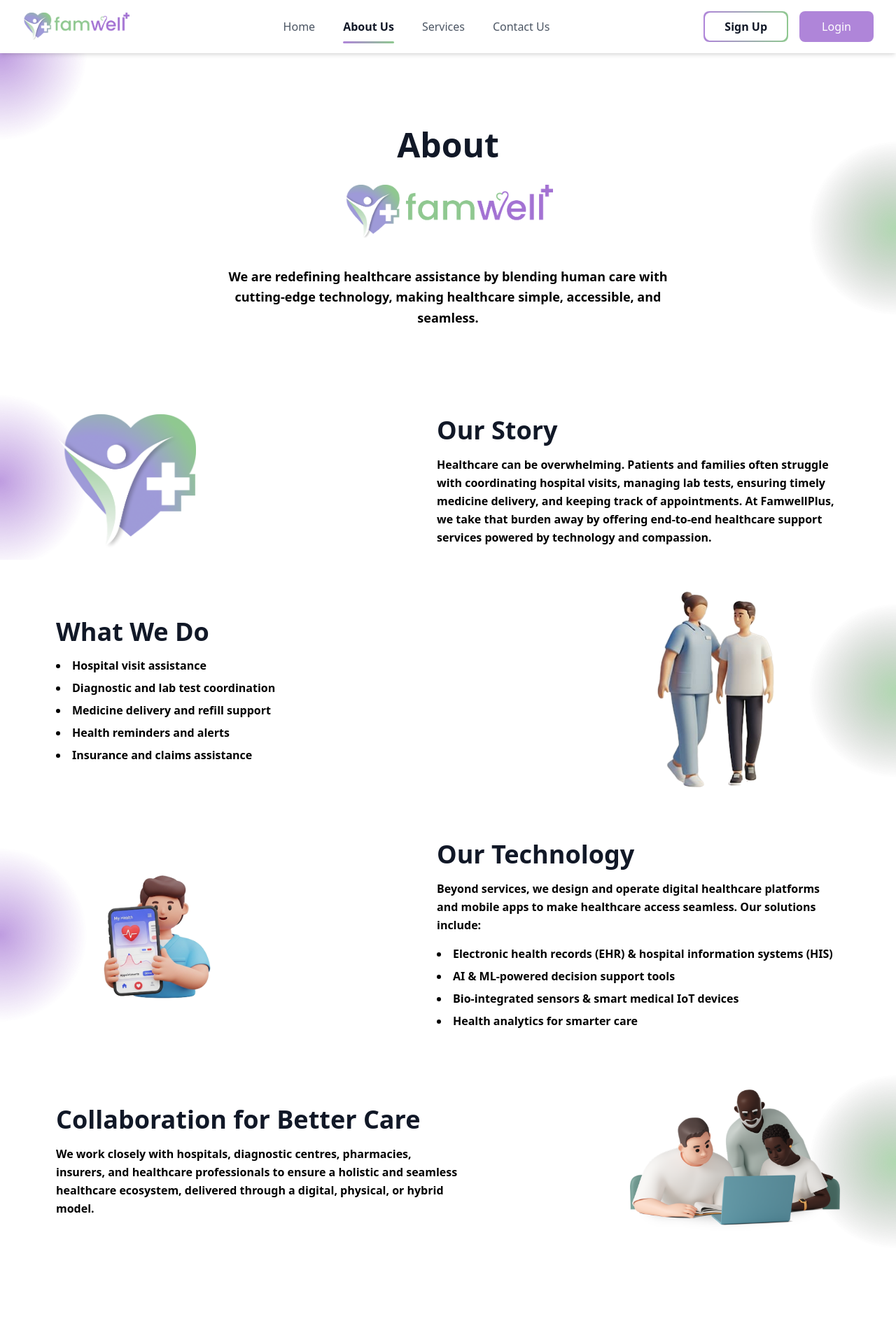
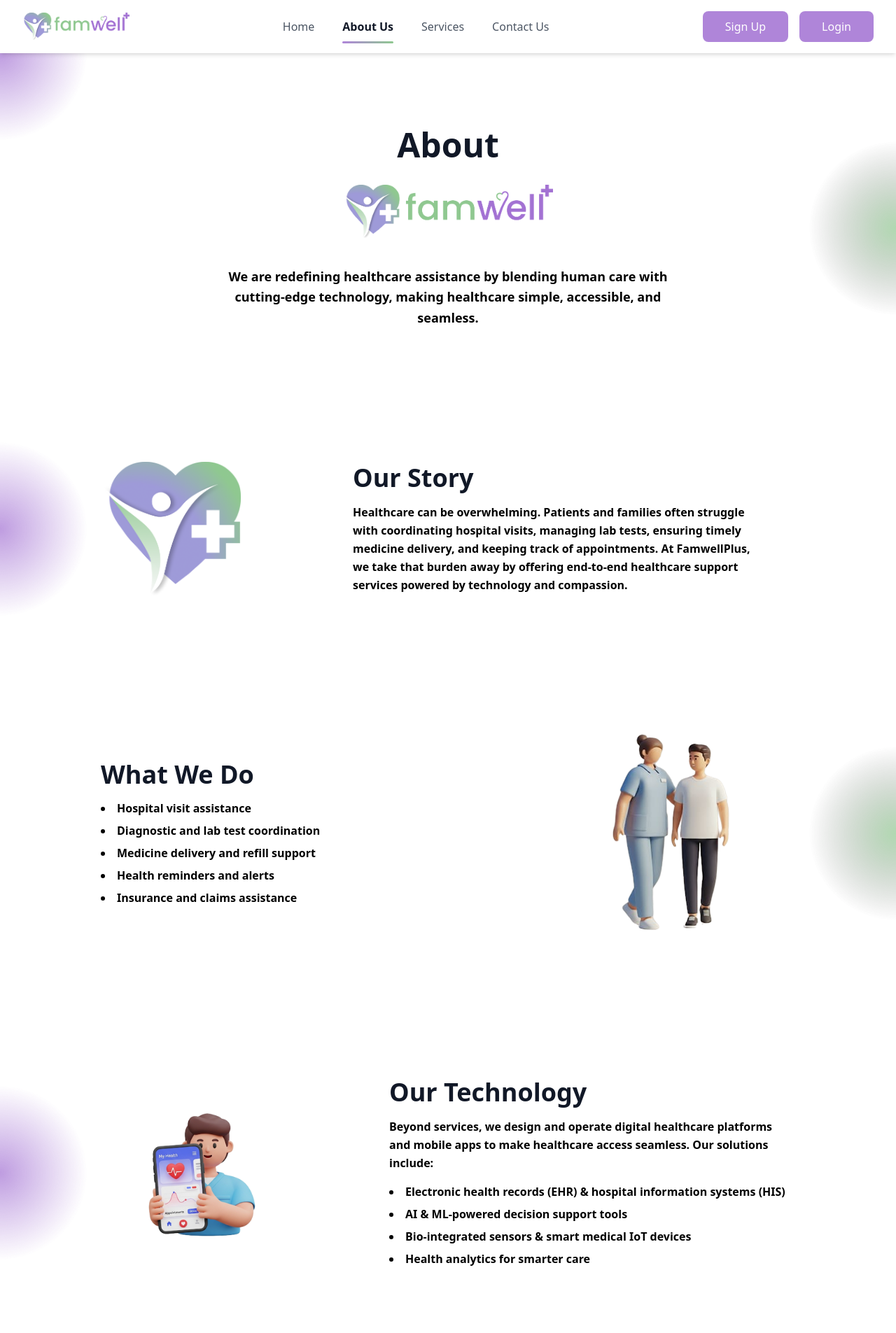
Before and after one commit to famwelltech/firebase_login, a React (Create React App) app: page /about in a window 1280 px wide. Shown: the top 1905 px of the page at 70% size. Built offline with nearby package versions, Linux system fonts and the light colour scheme.

Commit message:
changes added in abouts us page and navbar component

```diff
--- a/src/components/About/About5.jsx
+++ b/src/components/About/About5.jsx
@@ -46,7 +46,8 @@
         </div>
       </div>
 
-      <div className="relative py-3 px-4 md:px-20 bg-white flex flex-col md:flex-row items-center justify-between text-left">
+  {/* Our Story row — spacing tuned to match Figma */}
+  <div className="relative py-12 md:py-16 lg:py-20 px-6 md:px-28 lg:px-36 bg-white flex flex-col md:flex-row items-center text-left gap-40 md:gap-50 lg:gap-50">
         <div className="absolute top-1/2 left-0 z-0">
           <img
             src={PurpleGradient}
@@ -55,7 +56,8 @@
           />
         </div>
 
-        <div className="relative z-10 flex-shrink-0 mb-8 md:mb-0 md:mr-12">
+        {/* Left illustration (remove large right margin; gap now controls spacing) */}
+        <div className="relative z-10 flex-shrink-0 mb-8 md:mb-0">
           <img
             src={OurStoryImg}
             alt="An illustrated family"
@@ -63,6 +65,7 @@
           />
         </div>
 
+        {/* Text column with controlled line length */}
         <div className="relative z-10 max-w-xl">
           <h2 className="text-4xl font-extrabold text-gray-900 mb-4">
             Our Story
@@ -77,7 +80,8 @@
         </div>
       </div>
 
-      <div className="relative py-3 px-4 md:px-20 bg-white flex flex-col-reverse md:flex-row items-center justify-between text-left">
+  {/* What We Do row — align text inset to match 'Our Story' and space from image */}
+  <div className="relative py-12 md:py-16 lg:py-20 px-6 md:px-28 lg:px-36 bg-white flex flex-col-reverse md:flex-row items-center text-left gap-14 md:gap-28 lg:gap-28">
         <div className="absolute top-1/2 right-0 z-0">
           <img
             src={GreenGradient}
@@ -86,7 +90,7 @@
           />
         </div>
 
-        <div className="relative z-10 max-w-xl mb-8 md:mb-0 md:mr-12">
+  <div className="relative z-10 max-w-xl mb-8 md:mb-0">
           <h2 className="text-4xl font-extrabold text-gray-900 mb-4">
             What We Do
           </h2>
@@ -99,7 +103,7 @@
           </ul>
         </div>
 
-        <div className="relative z-10 flex-shrink-0 mb-8 md:mb-0">
+        <div className="relative z-10 flex-shrink-0 mb-8 md:mb-0 md:ml-auto">
           <img
             src={WhatWeDoImg}
             alt="What We Do illustration"
@@ -108,7 +112,8 @@
         </div>
       </div>
 
-      <div className="relative py-3 px-4 md:px-20 bg-white flex flex-col md:flex-row items-center justify-between text-left">
+  {/* Our Technology row — normalize padding and use gap so left image aligns with next section text */}
+  <div className="relative py-12 md:py-16 lg:py-20 px-6 md:px-28 lg:px-36 bg-white flex flex-col md:flex-row items-center text-left gap-14 md:gap-28 lg:gap-28">
         <div className="absolute top-1/2 left-0 z-0">
           <img
             src={PurpleGradient}
@@ -117,7 +122,7 @@
           />
         </div>
 
-        <div className="relative z-10 flex-shrink-0 mb-8 md:mb-0 md:mr-12">
+        <div className="relative z-10 flex-shrink-0 mb-8 md:mb-0">
           <img
             src={OurTechnologyImg}
             alt="Our Technology illustration"
@@ -146,7 +151,8 @@
         </div>
       </div>
 
-      <div className="relative py-3 px-4 md:px-20 bg-white flex flex-col-reverse md:flex-row items-center justify-between text-left">
+  {/* Collaboration row — align left edge with image in the row above and push right image out */}
+  <div className="relative py-12 md:py-16 lg:py-20 px-6 md:px-28 lg:px-36 bg-white flex flex-col-reverse md:flex-row items-center text-left gap-14 md:gap-28 lg:gap-28">
         <div className="absolute top-1/2 right-0 z-0">
           <img
             src={GreenGradient}
@@ -155,7 +161,7 @@
           />
         </div>
 
-        <div className="relative z-10 max-w-xl mb-8 md:mb-0 md:mr-12">
+        <div className="relative z-10 max-w-xl mb-8 md:mb-0">
           <h2 className="text-4xl font-extrabold text-gray-900 mb-4">
             Collaboration for Better Care
           </h2>
@@ -167,7 +173,7 @@
           </p>
         </div>
 
-        <div className="relative z-10 flex-shrink-0 mb-8 md:mb-0">
+        <div className="relative z-10 flex-shrink-0 mb-8 md:mb-0 md:ml-auto">
           <img
             src={CollaborationImg}
             alt="Collaboration illustration"
--- a/src/components/Navbar.jsx
+++ b/src/components/Navbar.jsx
@@ -59,12 +59,9 @@
         <div className="hidden lg:flex items-center space-x-4 flex-shrink-0">
           <Link
             to="/sign"
-            className="relative p-[2px] rounded-lg font-medium transition-all duration-300 group"
+            className="px-8 py-[10px] rounded-lg font-medium font-bold text-white bg-[#AF85D9] hover:brightness-110 transition"
           >
-            <span className="absolute inset-0 bg-gradient-to-r from-[#AF85D9] to-[#8FC890] rounded-lg"></span>
-            <span className="relative block px-7 py-2 bg-white font-bold rounded-lg hover:text-black transition">
-              Sign Up
-            </span>
+            Sign Up
           </Link>
 
           <Link
@@ -113,13 +110,10 @@
           <div className="flex flex-col space-y-2 pt-4 border-t border-gray-200">
             <Link
               to="/sign"
-              className="relative p-[2px] rounded-lg font-medium transition-all duration-300 text-center"
+              className="px-8 py-[10px] rounded-lg font-medium font-bold text-white bg-[#AF85D9] text-center"
               onClick={() => setIsMenuOpen(false)}
             >
-              <span className="absolute inset-0 bg-gradient-to-r from-[#AF85D9] to-[#8FC890] rounded-lg"></span>
-              <span className="relative block px-7 py-2 bg-white font-bold rounded-lg">
-                Sign Up
-              </span>
+              Sign Up
             </Link>
 
             <Link
```
Also changed, not shown: 1 other file (tests, documents, lock files or other folders).
